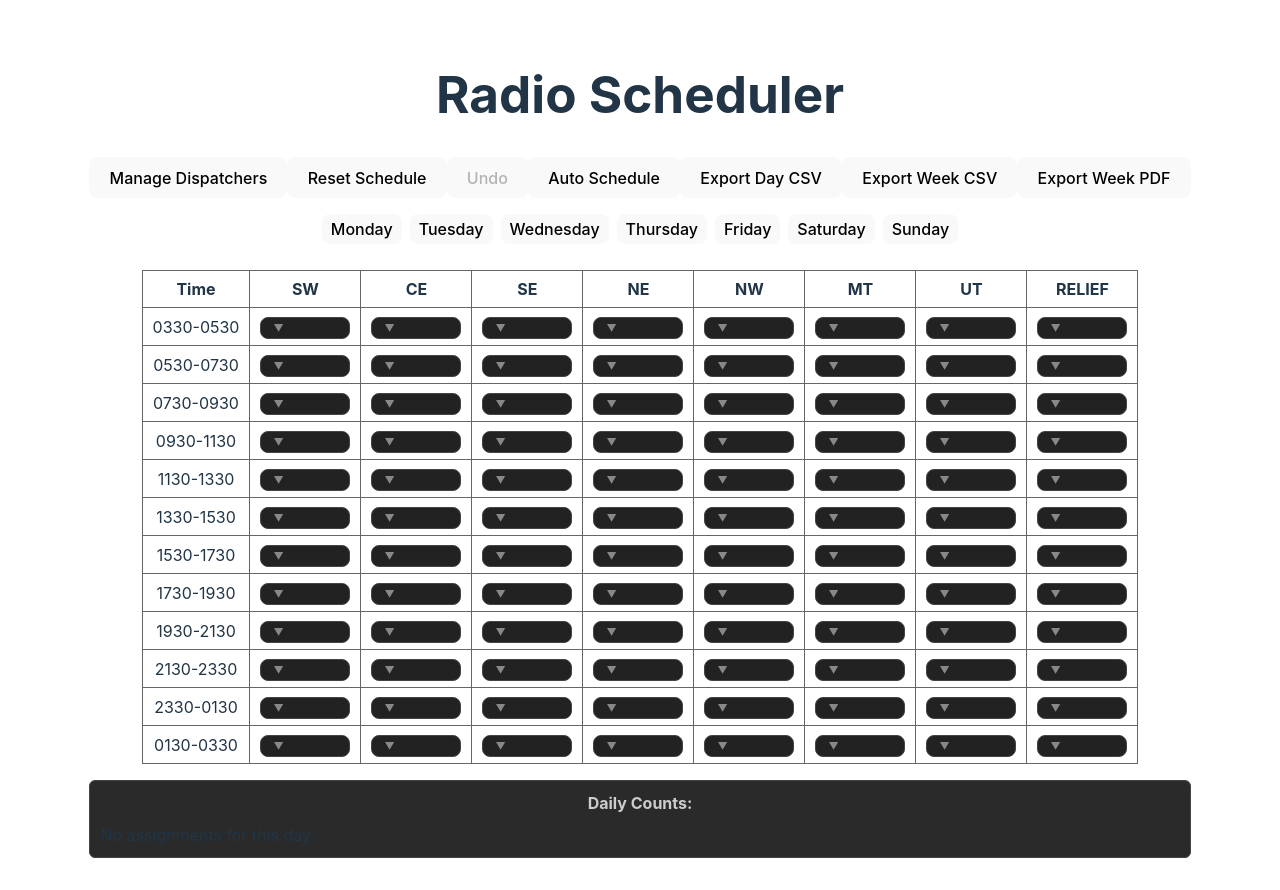
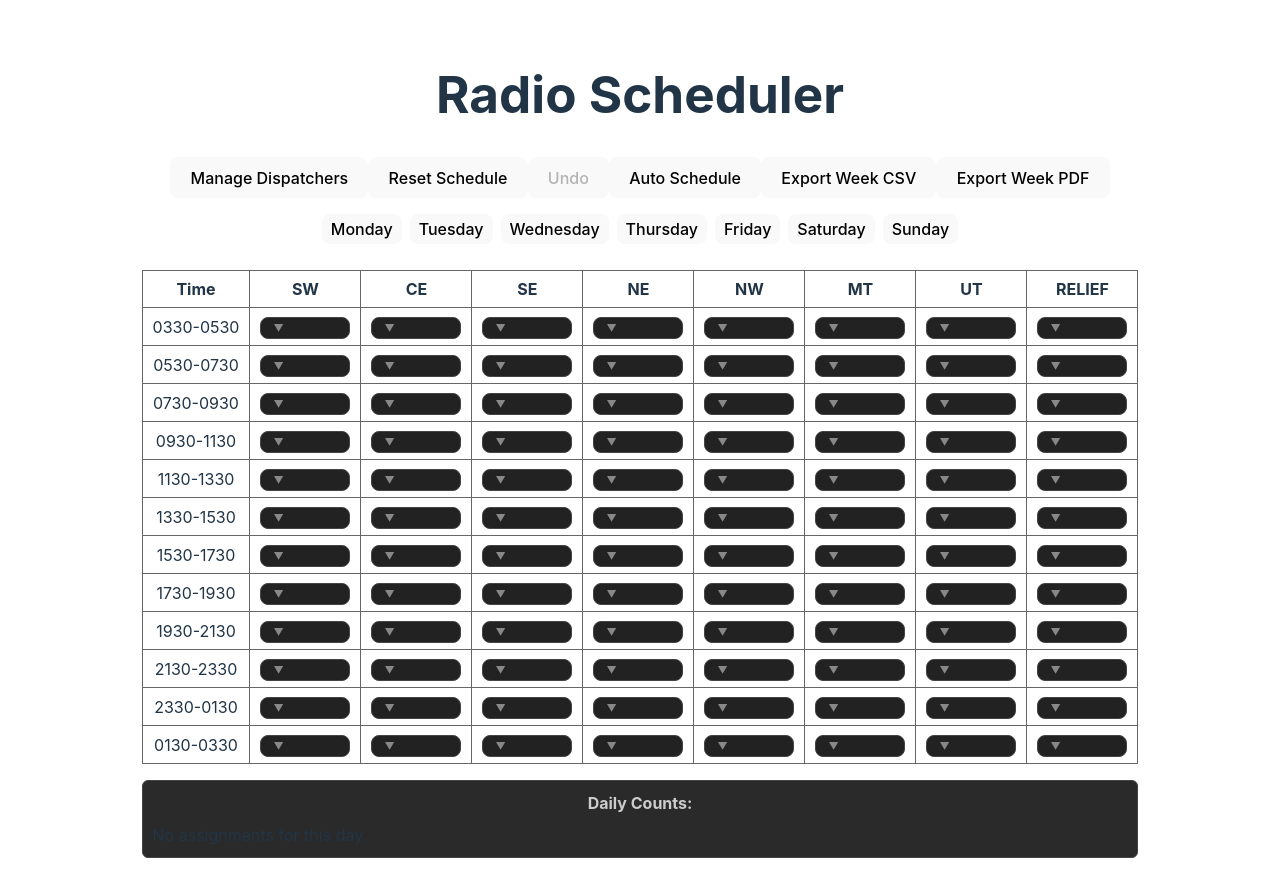
Before and after one commit to klorin911/radioscheduler, a React (Vite) app: page / in a window 1280 px wide. Built offline with nearby package versions, Linux system fonts and the light colour scheme.

Commit message:
Remove Export Day CSV feature (button and logic); keep week CSV/PDF exports

```diff
--- a/src/App.tsx
+++ b/src/App.tsx
@@ -57,16 +57,7 @@ function App() {
     return lines.join('\n');
   };
 
-  const buildCSVForDay = (sched: Schedule, day: Day): string => {
-    // Header row with Day in A1
-    const lines: string[] = [ [day, ...columns].map(csvQuote).join(',') ];
-    // Data rows
-    timeSlots.forEach((slot) => {
-      const row = [slot, ...columns.map((c) => sched[day][slot][c] || '')];
-      lines.push(row.map(csvQuote).join(','));
-    });
-    return lines.join('\n');
-  };
+  // Removed single-day CSV export builder
 
   const downloadCSV = (fileName: string, csv: string) => {
     const blob = new Blob([csv], { type: 'text/csv;charset=utf-8;' });
@@ -88,13 +79,7 @@ function App() {
     downloadCSV(file, csv);
   };
 
-  const handleExportDay = () => {
-    const csv = buildCSVForDay(schedule, selectedDay);
-    const ts = new Date();
-    const pad = (n: number) => String(n).padStart(2, '0');
-    const file = `radioschedule-${selectedDay}-${ts.getFullYear()}${pad(ts.getMonth() + 1)}${pad(ts.getDate())}-${pad(ts.getHours())}${pad(ts.getMinutes())}.csv`;
-    downloadCSV(file, csv);
-  };
+  // Removed single-day CSV export handler
 
   // --- Export Week to PDF (Mon-Thu on page 1; Fri-Sun on page 2) ---
   const handleExportWeekPDF = () => {
@@ -365,9 +350,7 @@ function App() {
           }}>
             {solving ? 'Generating...' : 'Auto Schedule'}
           </button>
-          <button onClick={handleExportDay}>
-            Export Day CSV
-          </button>
+          {/* Export Day CSV removed */}
           <button onClick={handleExportWeek}>
             Export Week CSV
           </button>
```
